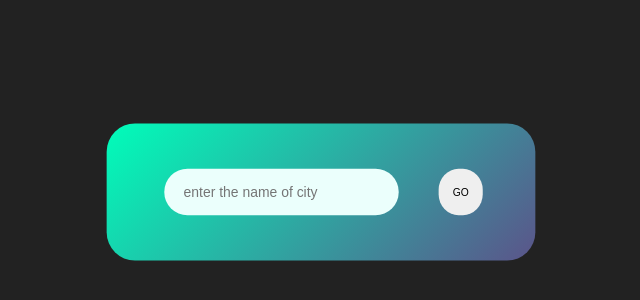
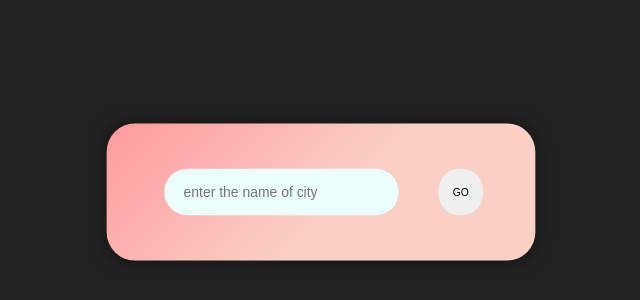
Before and after one commit to sanjeev22004/WeatherWhisperer, a plain HTML site: page index.html in a window 1280 px wide. Shown: the part 208-508 px from the top of the page, without its empty margins (319-959 px from the left). Drawn offline with Linux system fonts and the light colour scheme.

Commit message:
style changes

```diff
--- a/style.css
+++ b/style.css
@@ -11,6 +11,7 @@ body {
     background: #222;
     align-items: center;
     justify-content: center;
+
     height: 100vh;
 }
 
@@ -24,7 +25,9 @@ body {
     margin: 40px 50px;
     text-align: center;
     color: #333; /* Changed text color */
-    background: linear-gradient(135deg, #00feba, #5b548a);
+
+    background: linear-gradient(135deg, #ff9a9e 0%, #fad0c4 55%, #fad0c4 100%);
+    box-shadow: 0 0 20px rgba(0, 0, 0, 0.5);
 }
 
 .search {
```
